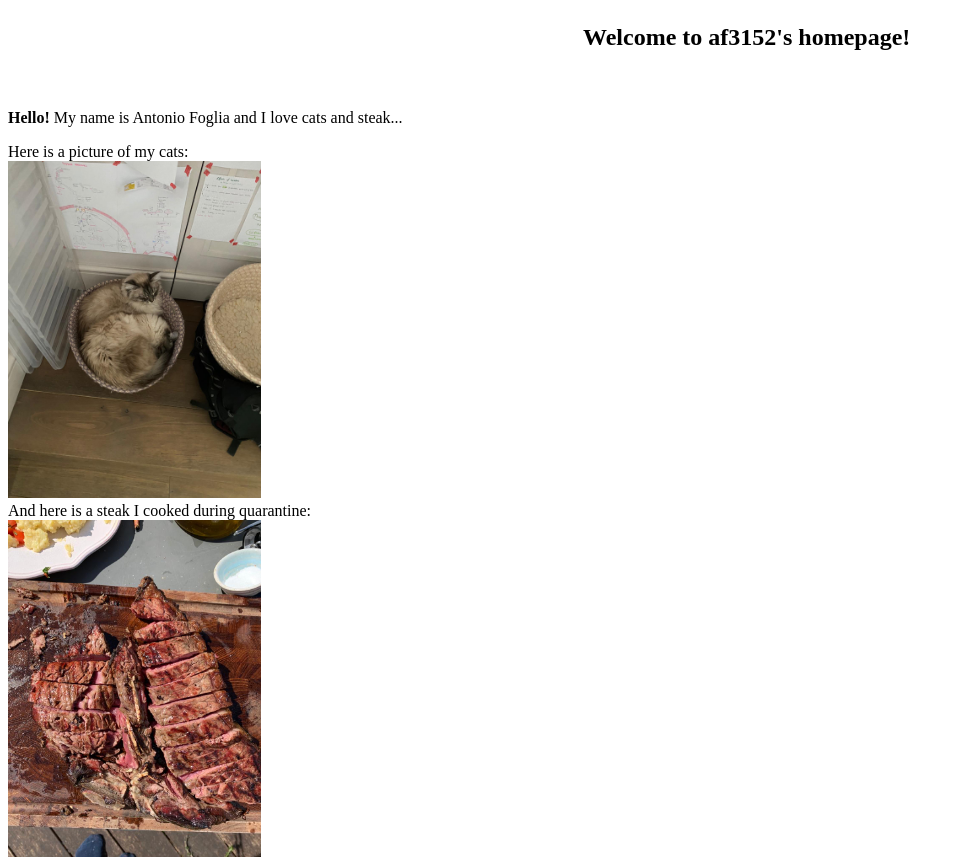
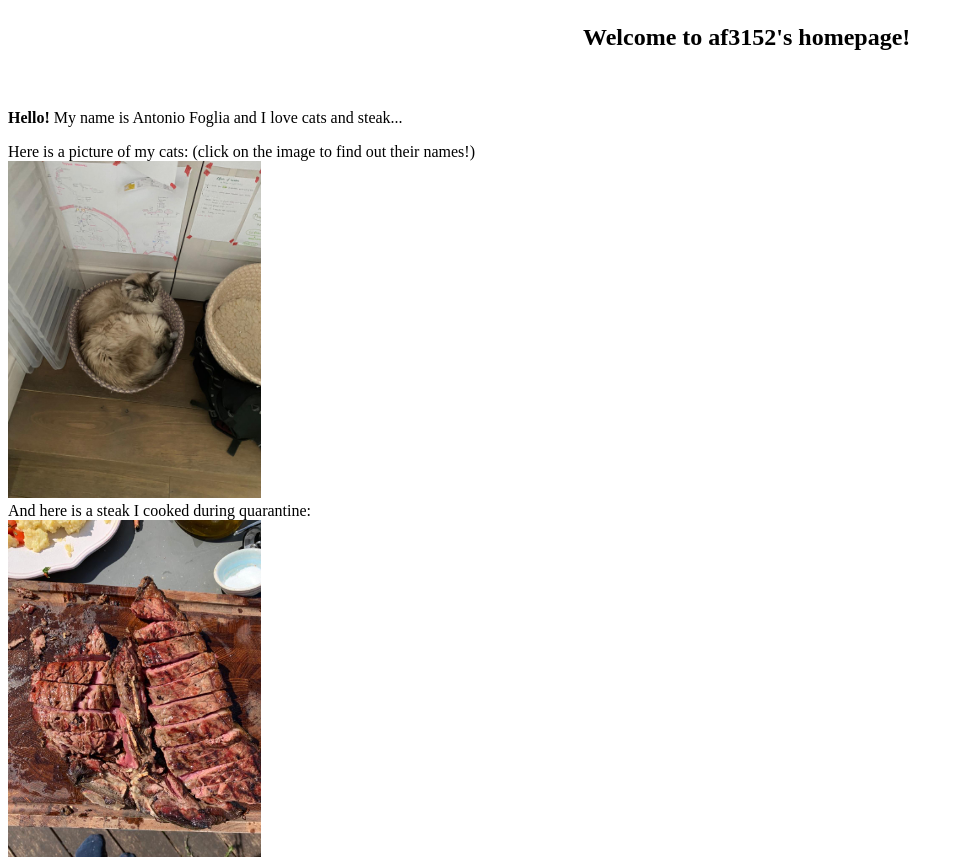
Before and after one commit to Antonio-Foglia/af3152-final, a Flask app: page / in a window 1280 px wide; the page is wider, and only the part inside the window is pictured. Shown: the top 860 px of that part, without its empty margins (0-964 px from the left). Run offline with Flask 2, Linux system fonts and the light colour scheme.

Commit message:
picture link

```diff
--- a/af3152-final/app.py
+++ b/af3152-final/app.py
@@ -17,9 +17,9 @@ def hello():
     #return "Hello world!"
     return render_template("index.html")
 
-@app.route("/1006")
+@app.route("/cat")
 def tenosix():
-    return render_template("tenosix.html")
+    return render_template("cat_names.html")
 
 @app.route("/sport")
 def sports():
--- a/af3152-final/templates/index.html
+++ b/af3152-final/templates/index.html
@@ -10,9 +10,11 @@
     </div>
     <br>
     <p><b>Hello!</b> My name is Antonio Foglia and I love cats and steak...<p>
-    <p>Here is a picture of my cats:
+    <p>Here is a picture of my cats: (click on the image to find out their names!)
     <br>
-    <img src="static/images/dogs.jpeg" alt="Antonio's cats" width="20%" height="auto">
+    <a href="/cat">
+    <img alt="Antonio's cats" src="static/images/dogs.jpeg" width="20%" height="auto">
+    </a>
     <br>
     And here is a steak I cooked during quarantine:
     <br>
```
Also changed, not shown: af3152-final/templates/cat_names.html (added, +10 -0 lines), af3152-final/templates/tenosix.html (deleted, +0 -10 lines).
